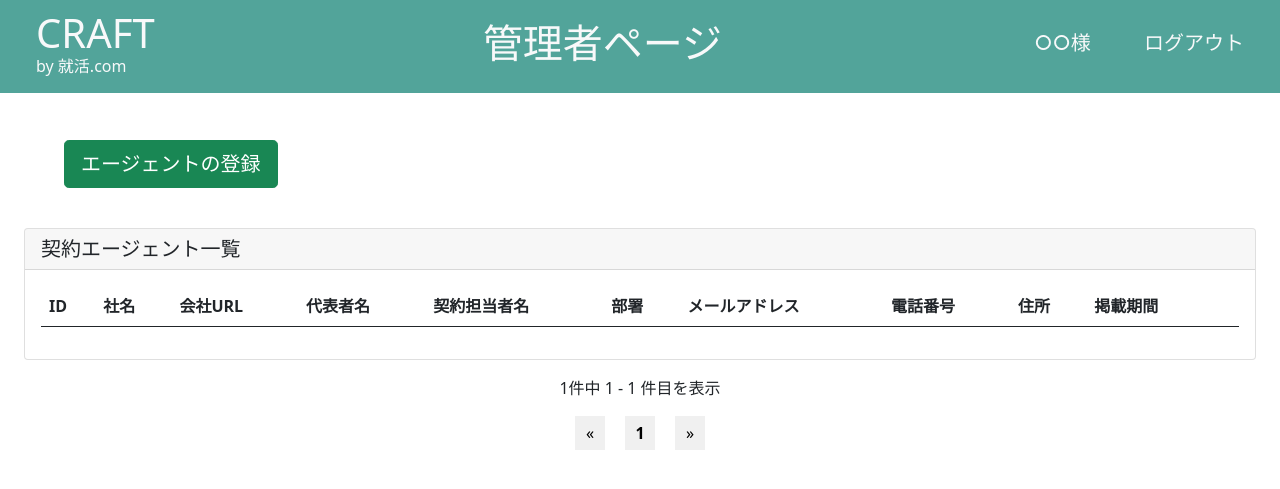
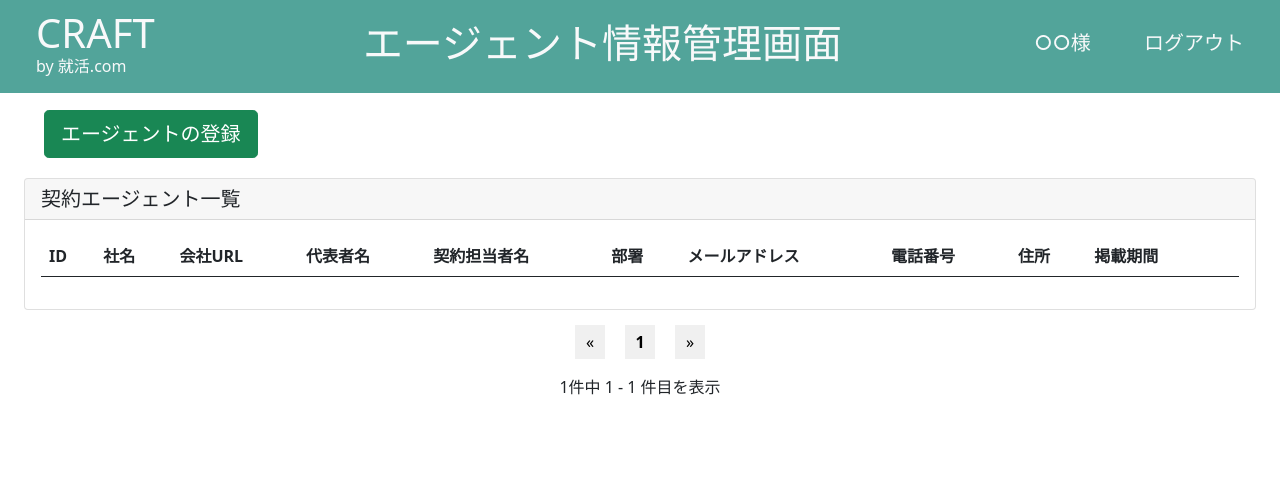
Before and after one commit to posse-ap/-teamdev-2022-posse1-team2D-, a PHP site: page /admin/index.php in a window 1280 px wide. Shown: the top 489 px of the page. Run offline with PHP 8.4, Linux system fonts and the light colour scheme; a user stored in the database is signed in; tables that the repository leaves empty hold one stand-in row (values such as "Sample post"); lists and menus that the app fills with data are empty.

Commit message:
エージェント登録フォームのtype属性を一部変更

```diff
--- a/teamdev-2022-sample2/src/admin/index.php
+++ b/teamdev-2022-sample2/src/admin/index.php
@@ -153,7 +153,7 @@
                     <div class="h6">by 就活.com</div>
                 </a>
 
-                <h1 class="ms-3 text-light">管理者ページ</h1>
+                <h1 class="ms-3 text-light">エージェント情報管理画面</h1>
 
                 <div class="float-end h5 text-light">
                     <div class="d-inline mx-5">○○様</div>
@@ -176,12 +176,12 @@
             <div class="modal__content">
                 <form action="/admin/index.php" method="POST" class="ms-3">
                     社名：<input class="d-block" type="text" name="agent_name" required>
-                    会社URL：<input class="d-block" type="text" name="agent_url" required>
+                    会社URL：<input class="d-block" type="url" name="agent_url" placeholder="http://example.jp" required>
                     代表者名：<input class="d-block" type="text" name="representative" required>
                     契約担当者名：<input class="d-block" type="text" name="contractor" required>
                     部署：<input class="d-block" type="text" name="department" required>
-                    メールアドレス：<input class="d-block" type="text" name="email" required>
-                    電話番号：<input class="d-block" type="text" name="phone_number" required>
+                    メールアドレス：<input class="d-block" type="email" name="email" placeholder="info@example.com" required>
+                    電話番号：<input class="d-block" type="tel" name="phone_number" placeholder="電話番号" required>
                     住所：<input class="d-block" type="text" name="address" required>
                     掲載期間：<input class="d-block" type="date" name="post_period" required>
                     <input class="d-block" type="submit" value="登録する">
@@ -242,7 +242,6 @@
             </div>
         </div>
         <!--ページネーション  -->
-        <p class="from_to text-center mt-3"><?php echo $count['cnt']; ?>件中 <?php echo $from_record; ?> - <?php echo $to_record; ?> 件目を表示</p>
         <div class="pagination">
             <?php if ($page >= 2) : ?>
                 <a href="index.php?page=<?php echo ($page - 1); ?>" class="page_feed">&laquo;</a>
@@ -266,6 +265,7 @@
                 <span class="first_last_page">&raquo;</span>
             <?php endif; ?>
         </div>
+        <p class="from_to text-center mt-3"><?php echo $count['cnt']; ?>件中 <?php echo $from_record; ?> - <?php echo $to_record; ?> 件目を表示</p>
     </div>
     <!-- ログアウト機能作る -->
     <!-- jQuery -->
--- a/teamdev-2022-sample2/src/public/css/style.css
+++ b/teamdev-2022-sample2/src/public/css/style.css
@@ -51,7 +51,7 @@
 .admin-wrapper {
   margin: 0 auto;
   padding: 0 1.5rem;
-  padding-top: 100px;
+  padding-top: 90px;
 }
 
 /* レスポンシブな文字サイズを3種類用意 */
@@ -242,7 +242,7 @@
 /* --------------------------------------------------boozer管理画面------------------------------------------------- */
 .content{
   margin: 0 auto;
-  padding: 40px;
+  padding: 20px;
 }
 .modal{
   display: none;
```
